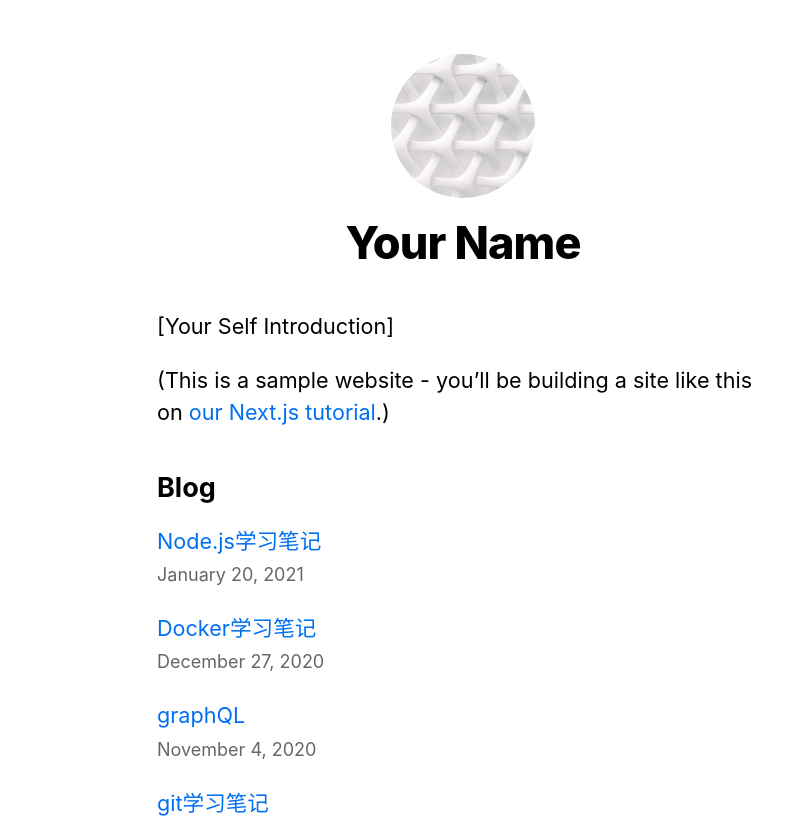
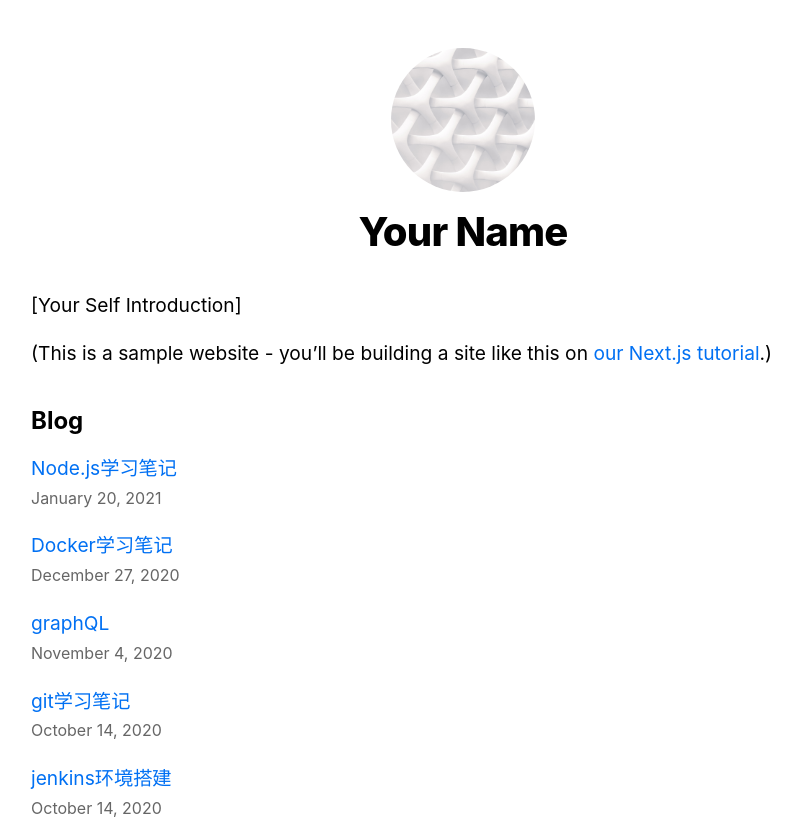
Before and after one commit to yejianbing01/myBlog, a Next.js app: page / in a window 1280 px wide. Shown: the top 819 px of the page, without its empty margins (177-978 px from the left). Built offline with nearby package versions, Linux system fonts and the light colour scheme.

Commit message:
代码高亮

```diff
--- a/components/layout.module.css
+++ b/components/layout.module.css
@@ -1,5 +1,5 @@
 .container {
-  max-width: 36rem;
+  max-width: 56rem;
   padding: 0 1rem;
   margin: 3rem auto 6rem;
 }
--- a/package.json
+++ b/package.json
@@ -8,6 +8,7 @@
   "dependencies": {
     "date-fns": "^2.30.0",
     "gray-matter": "^4.0.3",
+    "highlight.js": "^11.9.0",
     "next": "latest",
     "react": "18.2.0",
     "react-dom": "18.2.0",
--- a/pages/index.js
+++ b/pages/index.js
@@ -4,6 +4,7 @@ import Layout, { siteTitle } from '../components/layout';
 import Date from '../components/date';
 import utilStyles from '../styles/utils.module.css';
 import { getSortedPostsData } from '../lib/posts';
+
 
 // Only Allowed in a Page
 export async function getStaticProps() {
--- a/styles/global.css
+++ b/styles/global.css
@@ -5,7 +5,7 @@ body {
   font-family: -apple-system, BlinkMacSystemFont, Segoe UI, Roboto, Oxygen, Ubuntu,
     Cantarell, Fira Sans, Droid Sans, Helvetica Neue, sans-serif;
   line-height: 1.6;
-  font-size: 18px;
+  font-size: 16px;
 }
 
 * {
@@ -25,3 +25,8 @@ img {
   max-width: 100%;
   display: block;
 }
+
+.hljs,
+.hljs-subst {
+  background-color: black;
+}
```
Also changed, not shown: pages/posts/[id].js (+10 -0 lines), 1 other file (tests, documents, lock files or other folders).
